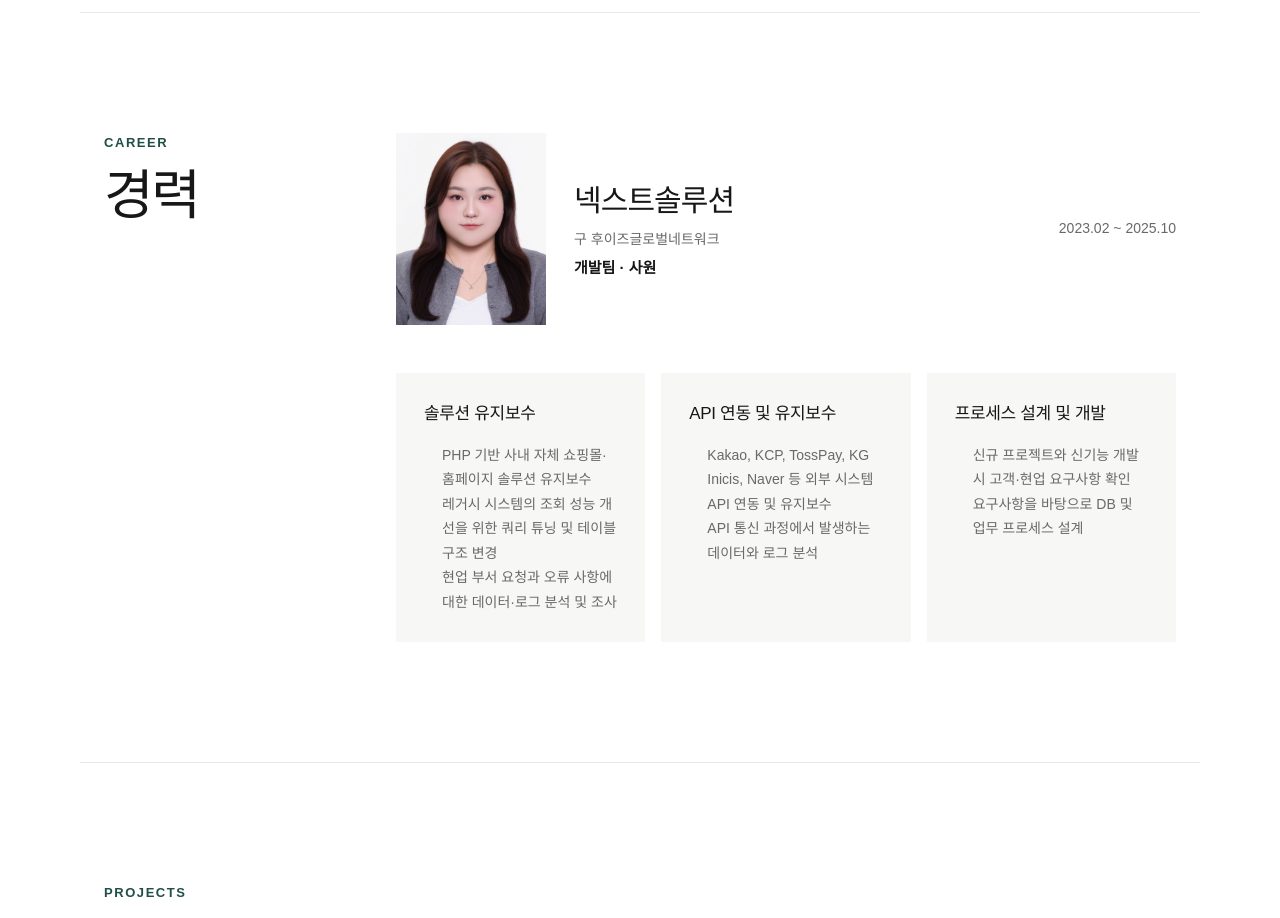
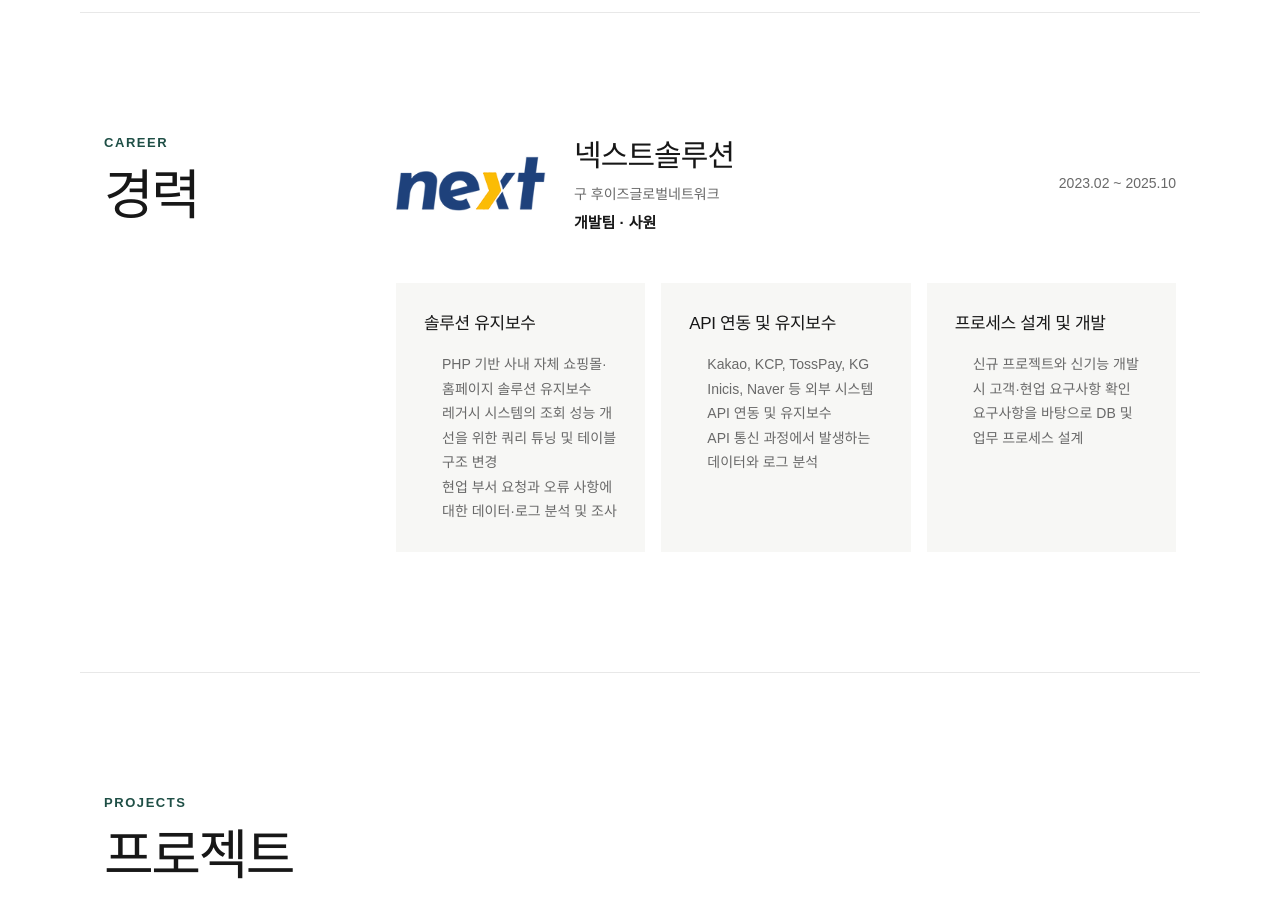
Before and after one commit to kojihye0621/portfolio, a Next.js app in the folder frontend/: page /gpt in a window 1280 px wide. Shown: the part 1400-2318 px from the top of the page. Built offline with nearby package versions, Linux system fonts and the light colour scheme.

Commit message:
이미지 경로 변경 (완료)

```diff
--- a/frontend/app/gpt/page.tsx
+++ b/frontend/app/gpt/page.tsx
@@ -30,7 +30,7 @@
 
           <div className={styles.profileImageWrap}>
             <Image
-              src={profile.image}
+              src={`${basePath}${profile.image}`}
               alt={`${profile.name} 프로필 사진`}
               width={420}
               height={520}
--- a/frontend/data/resume.ts
+++ b/frontend/data/resume.ts
@@ -59,7 +59,7 @@
     team: '개발팀',
     position: '사원',
     period: '2023.02 ~ 2025.10',
-    logo: '/images/profile.jpeg',
+    logo: '/images/next-solution.png',
     responsibilities: [
       {
         title: '솔루션 유지보수',
```
